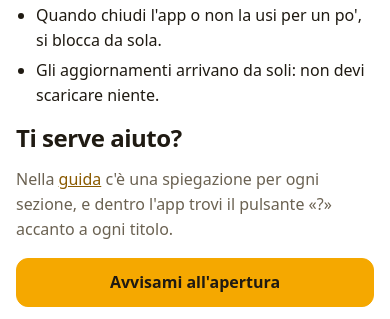
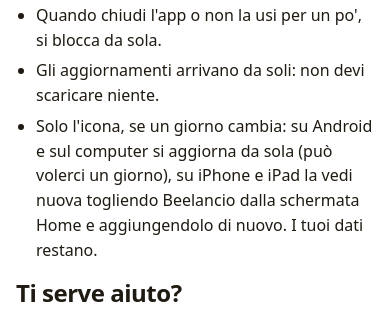
Before and after one commit to bryanttechmilano-sudo/beelancio-sito, a plain HTML site: page sito/installa.html in a window 390 px wide. Shown: the part 5051-5370 px from the top of the page. Drawn offline with Linux system fonts and the light colour scheme.

Commit message:
Installa: l'icona dell'app su iPhone si rinnova reinstallandola

```diff
--- a/sito/installa.html
+++ b/sito/installa.html
@@ -129,6 +129,7 @@
             <li>Sul tuo dispositivo puoi attivare un <strong>PIN di 6 cifre</strong> per riaprire l'app più in fretta.</li>
             <li>Quando chiudi l'app o non la usi per un po', si blocca da sola.</li>
             <li>Gli aggiornamenti arrivano da soli: non devi scaricare niente.</li>
+            <li>Solo l'icona, se un giorno cambia: su Android e sul computer si aggiorna da sola (può volerci un giorno), su iPhone e iPad la vedi nuova togliendo Beelancio dalla schermata Home e aggiungendolo di nuovo. I tuoi dati restano.</li>
           </ul>
         </div>
         <div class="stack">
```
